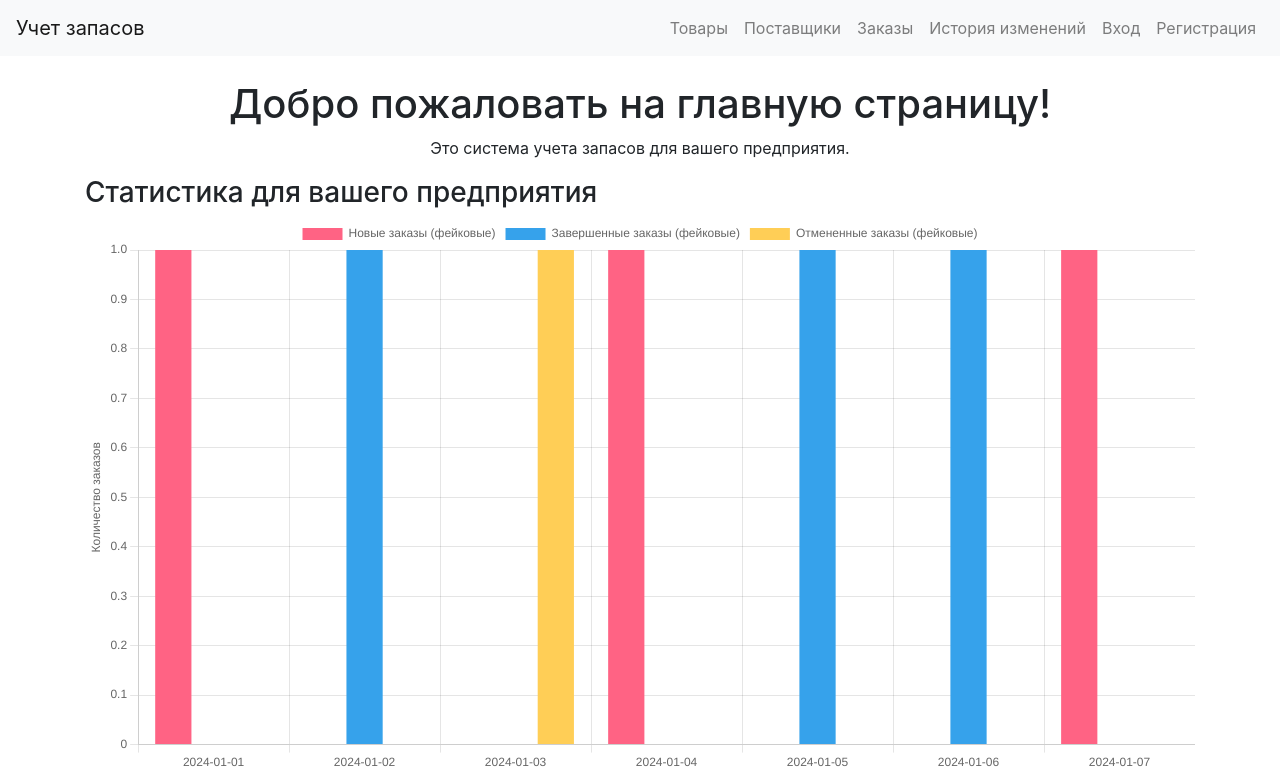
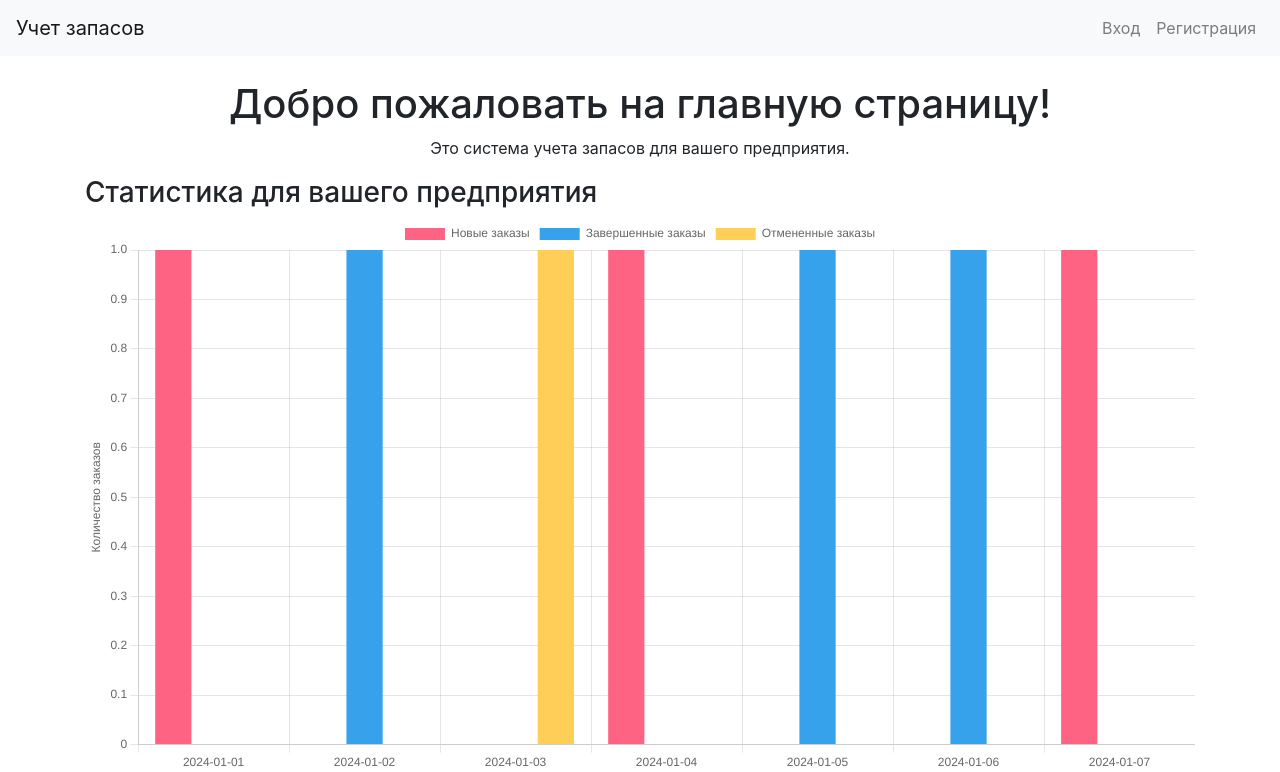
Before and after one commit to Demi-Play/record_keeping_app, a Flask app: page / in a window 1280 px wide. Shown: the top 772 px of the page. Run offline with Flask 3, Linux system fonts and the light colour scheme; some libraries are stand-ins or nearby versions.

Commit message:
mini fix

```diff
--- a/app/templates/index.html
+++ b/app/templates/index.html
@@ -104,17 +104,17 @@
                 labels: fakeLabels,
                 datasets: [
                     {
-                        label: 'Новые заказы (фейковые)',
+                        label: 'Новые заказы',
                         data: fakeDataNew,
                         backgroundColor: '#FF6384',
                     },
                     {
-                        label: 'Завершенные заказы (фейковые)',
+                        label: 'Завершенные заказы',
                         data: fakeDataCompleted,
                         backgroundColor: '#36A2EB',
                     },
                     {
-                        label: 'Отмененные заказы (фейковые)',
+                        label: 'Отмененные заказы',
                         data: fakeDataCanceled,
                         backgroundColor: '#FFCE56',
                     }
--- a/app/templates/layout.html
+++ b/app/templates/layout.html
@@ -25,24 +25,25 @@
     </button>
     <div class="collapse navbar-collapse" id="navbarNav">
         <ul class="navbar-nav ml-auto">
-            <li class="nav-item">
-                <a class="nav-link" href="{{ url_for('inventory') }}">Товары</a>
-            </li>
-            <li class="nav-item">
-                <a class="nav-link" href="{{ url_for('suppliers') }}">Поставщики</a>
-            </li>
-            <li class="nav-item">
-                <a class="nav-link" href="{{ url_for('orders') }}">Заказы</a>
-            </li>
-            <li class="nav-item">
-                <a class="nav-link" href="{{ url_for('inventory_history') }}">История изменений</a>
-            </li>
+
             {% if current_user.is_authenticated %}
                 <li class="nav-item">
                     <a class="nav-link" href="{{ url_for('profile') }}">Профиль</a>
                 </li>
                 <li class="nav-item">
                     <a class="nav-link" href="{{ url_for('statistics') }}">Статистика</a>
+                </li>
+                <li class="nav-item">
+                <a class="nav-link" href="{{ url_for('inventory') }}">Товары</a>
+                </li>
+                <li class="nav-item">
+                    <a class="nav-link" href="{{ url_for('suppliers') }}">Поставщики</a>
+                </li>
+                <li class="nav-item">
+                    <a class="nav-link" href="{{ url_for('orders') }}">Заказы</a>
+                </li>
+                <li class="nav-item">
+                    <a class="nav-link" href="{{ url_for('inventory_history') }}">История изменений</a>
                 </li>
                 {% if current_user.is_authenticated and current_user.role == 'admin' %}
                 <li class="nav-item">
```
